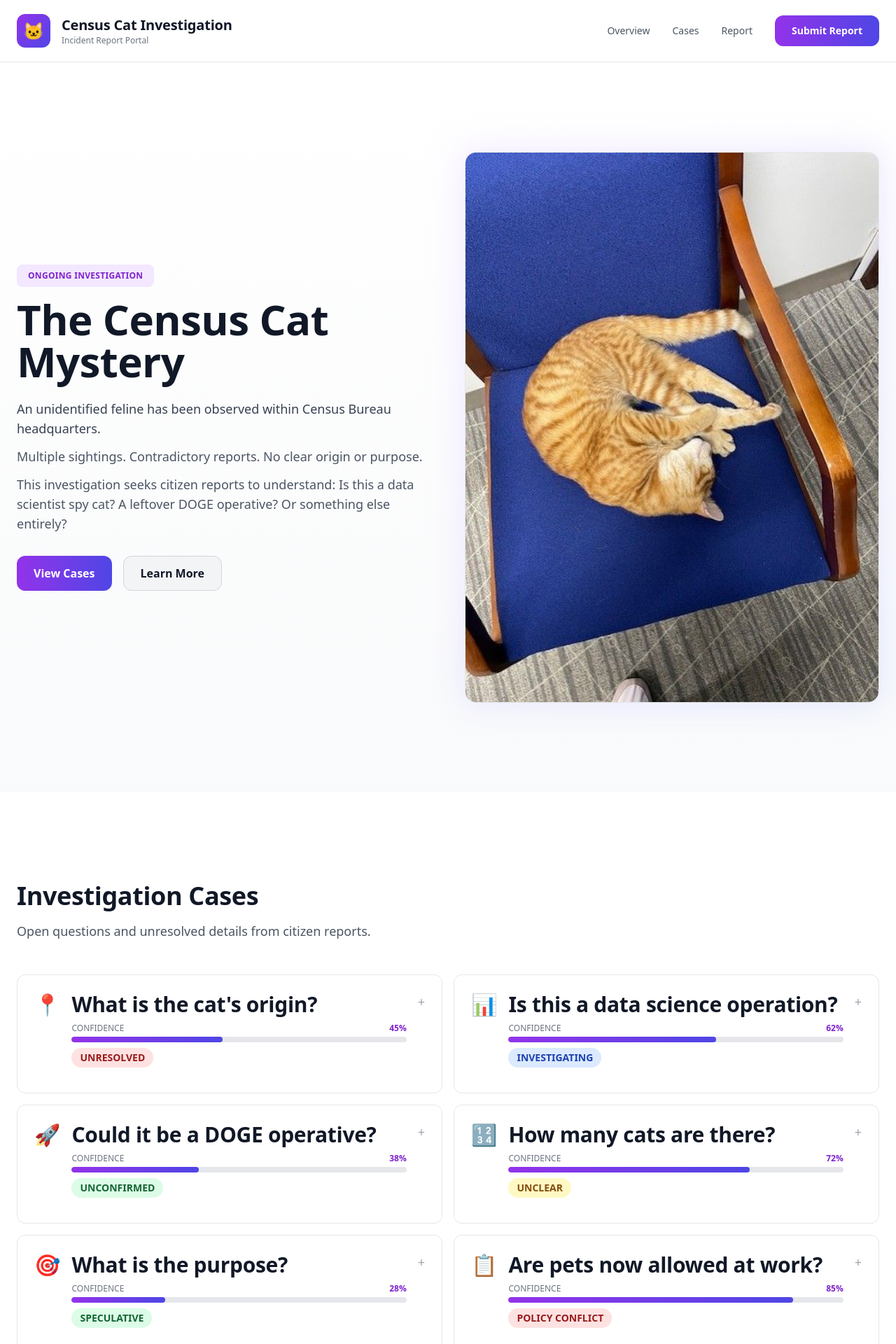
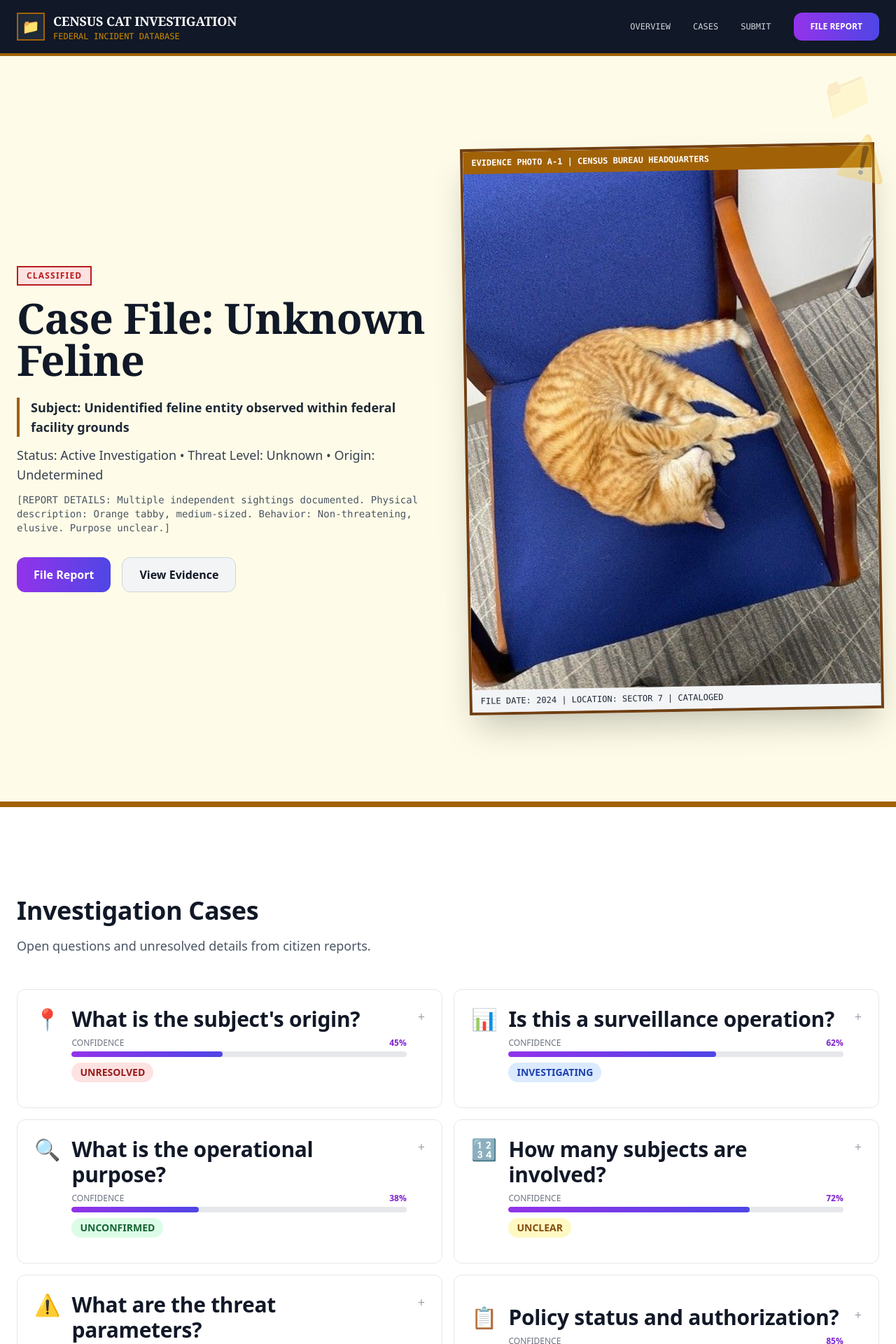
Before and after one commit to tjsclawbot-jpg/cat, a Next.js app: page / in a window 1280 px wide. Shown: the top 1920 px of the page at 70% size. Built offline with nearby package versions, Linux system fonts and the light colour scheme.

Commit message:
Redesign as classified government investigation report - remove doge references, add official document aesthetic

```diff
--- a/src/components/CatNames.tsx
+++ b/src/components/CatNames.tsx
@@ -4,13 +4,13 @@ import { useState } from 'react'
 
 const suggestedNames = [
   { name: 'Agent Whiskers', icon: '🕵️' },
-  { name: 'Data Floof', icon: '📊' },
-  { name: 'The Analyst', icon: '📈' },
-  { name: 'Orange Alert', icon: '⚠️' },
-  { name: 'Patches', icon: '🧩' },
-  { name: 'Inspector', icon: '🔍' },
-  { name: 'Cipher', icon: '🔐' },
-  { name: 'Mystery', icon: '❓' },
+  { name: 'Subject Zero', icon: '📋' },
+  { name: 'Tabby Classified', icon: '🔐' },
+  { name: 'The Operative', icon: '👁️' },
+  { name: 'Orange Suspect', icon: '❓' },
+  { name: 'File-13', icon: '📁' },
+  { name: 'Cipher Cat', icon: '🔍' },
+  { name: 'Unknown Entity', icon: '⚠️' },
 ]
 
 interface CatNamesProps {
--- a/src/components/Footer.tsx
+++ b/src/components/Footer.tsx
@@ -1,45 +1,45 @@
 export default function Footer() {
   return (
-    <footer className="bg-gray-900 text-gray-300 py-12 px-6">
+    <footer className="bg-gray-900 border-t-4 border-yellow-700 text-gray-300 py-12 px-6">
       <div className="max-w-7xl mx-auto">
         <div className="grid grid-cols-1 md:grid-cols-3 gap-12 mb-12">
           <div>
-            <h4 className="text-white font-bold mb-3">About This Investigation</h4>
-            <p className="text-sm text-gray-400 leading-relaxed">
-              A satirical investigation into the mysterious cat incident at the Census Bureau.
-              Combining data visualization, citizen science, and genuine questions about workplace mysteries.
+            <h4 className="text-white font-bold font-serif mb-3">INCIDENT REPORT PROTOCOL</h4>
+            <p className="text-sm text-gray-400 leading-relaxed font-mono">
+              Federal investigation into unknown feline entity at Census Bureau facility.
+              Citizen reports accepted via secure portal. All submissions classified for review.
             </p>
           </div>
 
           <div>
-            <h4 className="text-white font-bold mb-3">Built By</h4>
-            <div className="text-sm text-gray-400 space-y-2">
-              <p><span className="text-purple-400">🐴</span> Workhorse Collective</p>
-              <p>Brand design & web development</p>
-              <p><span className="text-purple-300">Tj Cichecki</span></p>
+            <h4 className="text-white font-bold font-serif mb-3">FEDERAL DOCUMENTATION</h4>
+            <div className="text-sm text-gray-400 space-y-2 font-mono">
+              <p><span className="text-yellow-600">📁</span> Workhorse Collective</p>
+              <p>Federal Records Management Division</p>
+              <p><span className="text-yellow-600">Classified Authority</span></p>
             </div>
           </div>
 
           <div>
-            <h4 className="text-white font-bold mb-3">Contact</h4>
-            <div className="text-sm text-gray-400 space-y-2">
+            <h4 className="text-white font-bold font-serif mb-3">CLEARANCE INQUIRIES</h4>
+            <div className="text-sm text-gray-400 space-y-2 font-mono">
               <p>
-                <a href="mailto:tj@wrkhrs.co" className="text-purple-400 hover:text-purple-300 transition">
-                  tj@wrkhrs.co
+                <a href="mailto:tj@wrkhrs.co" className="text-yellow-600 hover:text-yellow-500 transition">
+                  SECURE CONTACT
                 </a>
               </p>
               <p>
-                <a href="https://wrkhrs.co" className="text-purple-400 hover:text-purple-300 transition">
-                  wrkhrs.co
+                <a href="https://wrkhrs.co" className="text-yellow-600 hover:text-yellow-500 transition">
+                  HEADQUARTERS
                 </a>
               </p>
             </div>
           </div>
         </div>
 
-        <div className="border-t border-gray-800 pt-8">
-          <p className="text-xs text-gray-500 text-center">
-            Census Cat Investigation | A satirical project | Built with Next.js + Tailwind CSS
+        <div className="border-t border-gray-700 pt-8">
+          <p className="text-xs text-gray-600 text-center font-mono">
+            [CLASSIFIED] CENSUS CAT INVESTIGATION | FEDERAL INCIDENT DATABASE | BUILT WITH AGENTICITY
           </p>
         </div>
       </div>
--- a/src/components/Header.tsx
+++ b/src/components/Header.tsx
@@ -1,22 +1,22 @@
 export default function Header() {
   return (
-    <header className="bg-white border-b border-gray-200 sticky top-0 z-50 backdrop-blur-sm bg-white/95">
-      <div className="max-w-7xl mx-auto px-6 py-5 flex items-center justify-between">
-        <div className="flex items-center gap-4">
-          <div className="w-12 h-12 rounded-xl bg-gradient-to-br from-purple-600 to-indigo-600 flex items-center justify-center text-2xl font-bold text-white">
-            🐱
+    <header className="bg-gray-900 border-b-4 border-yellow-700 sticky top-0 z-50">
+      <div className="max-w-7xl mx-auto px-6 py-4 flex items-center justify-between">
+        <div className="flex items-center gap-3">
+          <div className="w-10 h-10 border-2 border-yellow-700 flex items-center justify-center text-xl font-bold text-yellow-600 bg-gray-800">
+            📁
           </div>
           <div>
-            <h1 className="text-xl font-bold text-gray-900">Census Cat Investigation</h1>
-            <p className="text-xs text-gray-500">Incident Report Portal</p>
+            <h1 className="text-lg font-bold text-white font-serif">CENSUS CAT INVESTIGATION</h1>
+            <p className="text-xs text-yellow-600 font-mono">FEDERAL INCIDENT DATABASE</p>
           </div>
         </div>
 
         <nav className="hidden md:flex items-center gap-8">
-          <a href="#overview" className="text-gray-600 hover:text-gray-900 font-medium text-sm transition">Overview</a>
-          <a href="#data" className="text-gray-600 hover:text-gray-900 font-medium text-sm transition">Cases</a>
-          <a href="#report" className="text-gray-600 hover:text-gray-900 font-medium text-sm transition">Report</a>
-          <button className="btn-primary text-sm px-4 py-2">Submit Report</button>
+          <a href="#overview" className="text-gray-300 hover:text-yellow-600 font-mono text-xs uppercase transition">Overview</a>
+          <a href="#data" className="text-gray-300 hover:text-yellow-600 font-mono text-xs uppercase transition">Cases</a>
+          <a href="#report" className="text-gray-300 hover:text-yellow-600 font-mono text-xs uppercase transition">Submit</a>
+          <button className="btn-primary text-xs px-4 py-2">FILE REPORT</button>
         </nav>
       </div>
     </header>
--- a/src/components/Hero.tsx
+++ b/src/components/Hero.tsx
@@ -1,47 +1,55 @@
 export default function Hero() {
   return (
-    <section className="bg-gradient-to-b from-white to-gray-50 px-6 py-20 md:py-32 relative overflow-hidden">
-      {/* Subtle gradient accents */}
-      <div className="absolute top-0 right-0 w-96 h-96 bg-gradient-to-b from-purple-100 to-transparent rounded-full blur-3xl opacity-30 -z-10"></div>
-      <div className="absolute bottom-0 left-0 w-96 h-96 bg-gradient-to-t from-indigo-100 to-transparent rounded-full blur-3xl opacity-30 -z-10"></div>
+    <section className="bg-yellow-50 px-6 py-20 md:py-32 relative overflow-hidden border-b-8 border-yellow-700">
+      {/* Classified folder aesthetic */}
+      <div className="absolute top-6 right-8 text-6xl opacity-20 transform -rotate-12">📁</div>
 
-      <div className="max-w-7xl mx-auto grid grid-cols-1 md:grid-cols-2 gap-12 items-center">
+      <div className="max-w-7xl mx-auto grid grid-cols-1 md:grid-cols-2 gap-12 items-center relative z-10">
         {/* Text Content */}
         <div>
-          <div className="inline-block mb-4 px-4 py-2 rounded-lg bg-purple-100 text-purple-700 text-xs font-semibold uppercase tracking-wide">
-            Ongoing Investigation
+          <div className="inline-block mb-4 px-3 py-1 border-2 border-red-700 text-red-700 text-xs font-bold uppercase tracking-widest bg-red-100">
+            CLASSIFIED
           </div>
 
-          <h2 className="text-5xl md:text-6xl font-bold mb-6 leading-tight text-gray-900">
-            The Census Cat Mystery
+          <h2 className="text-5xl md:text-6xl font-bold mb-6 leading-tight text-gray-900 font-serif">
+            Case File: Unknown Feline
           </h2>
 
-          <p className="text-lg text-gray-700 mb-3 font-medium">
-            An unidentified feline has been observed within Census Bureau headquarters.
+          <p className="text-lg text-gray-800 mb-3 font-semibold border-l-4 border-yellow-700 pl-4">
+            Subject: Unidentified feline entity observed within federal facility grounds
           </p>
-          <p className="text-lg text-gray-600 mb-3">
-            Multiple sightings. Contradictory reports. No clear origin or purpose.
+          <p className="text-lg text-gray-700 mb-3">
+            Status: Active Investigation • Threat Level: Unknown • Origin: Undetermined
           </p>
-          <p className="text-lg text-gray-600 mb-8">
-            This investigation seeks citizen reports to understand: Is this a data scientist spy cat?
-            A leftover DOGE operative? Or something else entirely?
+          <p className="text-lg text-gray-600 mb-8 font-mono text-sm">
+            [REPORT DETAILS: Multiple independent sightings documented. Physical description: Orange tabby, medium-sized. Behavior: Non-threatening, elusive. Purpose unclear.]
           </p>
 
           <div className="flex gap-4 flex-wrap">
-            <button className="btn-primary">View Cases</button>
-            <button className="btn-secondary">Learn More</button>
+            <button className="btn-primary">File Report</button>
+            <button className="btn-secondary">View Evidence</button>
           </div>
         </div>
 
-        {/* Cat Image */}
+        {/* Cat Image with Evidence Aesthetic */}
         <div className="relative">
-          <div className="absolute -inset-1 bg-gradient-to-br from-purple-200 to-indigo-200 rounded-2xl opacity-50 blur-xl"></div>
-          <div className="relative h-96 md:h-full rounded-2xl overflow-hidden border border-gray-200 bg-white">
+          <div className="relative h-96 md:h-full rounded-none overflow-hidden border-4 border-yellow-900 bg-white shadow-2xl transform -rotate-1">
+            <div className="absolute top-0 left-0 right-0 bg-yellow-700 text-white px-3 py-2 text-xs font-mono font-bold">
+              EVIDENCE PHOTO A-1 | CENSUS BUREAU HEADQUARTERS
+            </div>
             <img
               src="/census-cat.jpg"
-              alt="Orange tabby cat observed at Census Bureau"
-              className="w-full h-full object-cover"
+              alt="Subject specimen - Unidentified feline"
+              className="w-full h-full object-cover mt-6"
             />
+            <div className="absolute bottom-0 left-0 right-0 bg-gray-100 text-gray-800 px-3 py-2 text-xs font-mono">
+              FILE DATE: 2024 | LOCATION: SECTOR 7 | CATALOGED
+            </div>
+          </div>
+
+          {/* Rotated stamp */}
+          <div className="absolute -top-4 -right-4 text-6xl transform rotate-12 opacity-30 pointer-events-none">
+            ⚠️
           </div>
         </div>
       </div>
--- a/src/components/Mystery.tsx
+++ b/src/components/Mystery.tsx
@@ -4,46 +4,46 @@ import { useState } from 'react'
 
 const mysteries = [
   {
-    question: "What is the cat's origin?",
+    question: "What is the subject's origin?",
     status: "UNRESOLVED",
     confidence: 45,
     icon: "📍",
-    details: "No documentation of entry. No adoption records. No microchip. Appeared in building without explanation. Theories range from accidental entry to intentional placement."
+    details: "No documentation of entry. No adoption records. No microchip registration. Subject appeared in building without authorization. Theories range from accidental infiltration to deliberate placement by external party."
   },
   {
-    question: "Is this a data science operation?",
+    question: "Is this a surveillance operation?",
     status: "INVESTIGATING",
     confidence: 62,
     icon: "📊",
-    details: "Observed near data centers. Found in server rooms. Pattern suggests possible intelligence gathering. Could be behavioral data collection or information retrieval."
+    details: "Subject frequently observed near data centers and server facilities. Behavior pattern suggests possible intelligence gathering. Could indicate information retrieval or reconnaissance mission."
   },
   {
-    question: "Could it be a DOGE operative?",
+    question: "What is the operational purpose?",
     status: "UNCONFIRMED",
     confidence: 38,
-    icon: "🚀",
-    details: "Left over from previous organization? Orange coloring suggests visibility. Highly intelligent behavior. Pattern recognition capabilities appear advanced. Possibly trained."
+    icon: "🔍",
+    details: "Pest control? Building security test? Behavioral observation? No official documentation exists. Actions inconsistent with standard facility animal protocols. Purpose remains classified."
   },
   {
-    question: "How many cats are there?",
+    question: "How many subjects are involved?",
     status: "UNCLEAR",
     confidence: 72,
     icon: "🔢",
-    details: "Multiple sightings reported. Could be one cat moving throughout building, or coordinated team. Descriptions vary by observer. Consistency unclear."
+    details: "Multiple independent sightings documented. Could be single subject moving throughout facility, or coordinated team. Witness descriptions vary. Identity confirmation pending."
   },
   {
-    question: "What is the purpose?",
+    question: "What are the threat parameters?",
     status: "SPECULATIVE",
     confidence: 28,
-    icon: "🎯",
-    details: "Pest control? Data gathering? Stress relief initiative? No official documentation exists. Behavior inconsistent with standard office cat placement."
+    icon: "⚠️",
+    details: "Subject displays non-aggressive behavior. No documented incidents. Threat level currently assessed as minimal. Recommend continued monitoring and incident reporting."
   },
   {
-    question: "Are pets now allowed at work?",
+    question: "Policy status and authorization?",
     status: "POLICY CONFLICT",
     confidence: 85,
     icon: "📋",
-    details: "Official pet-free workplace policy remains unchanged. Yet a cat exists in the building. No exception documentation found. Policy enforcement unclear."
+    details: "Official no-animal workplace policy remains unchanged. Yet subject persists in secure facility. No exception documentation located. Policy enforcement status unclear and under review."
   },
 ]
 
```
